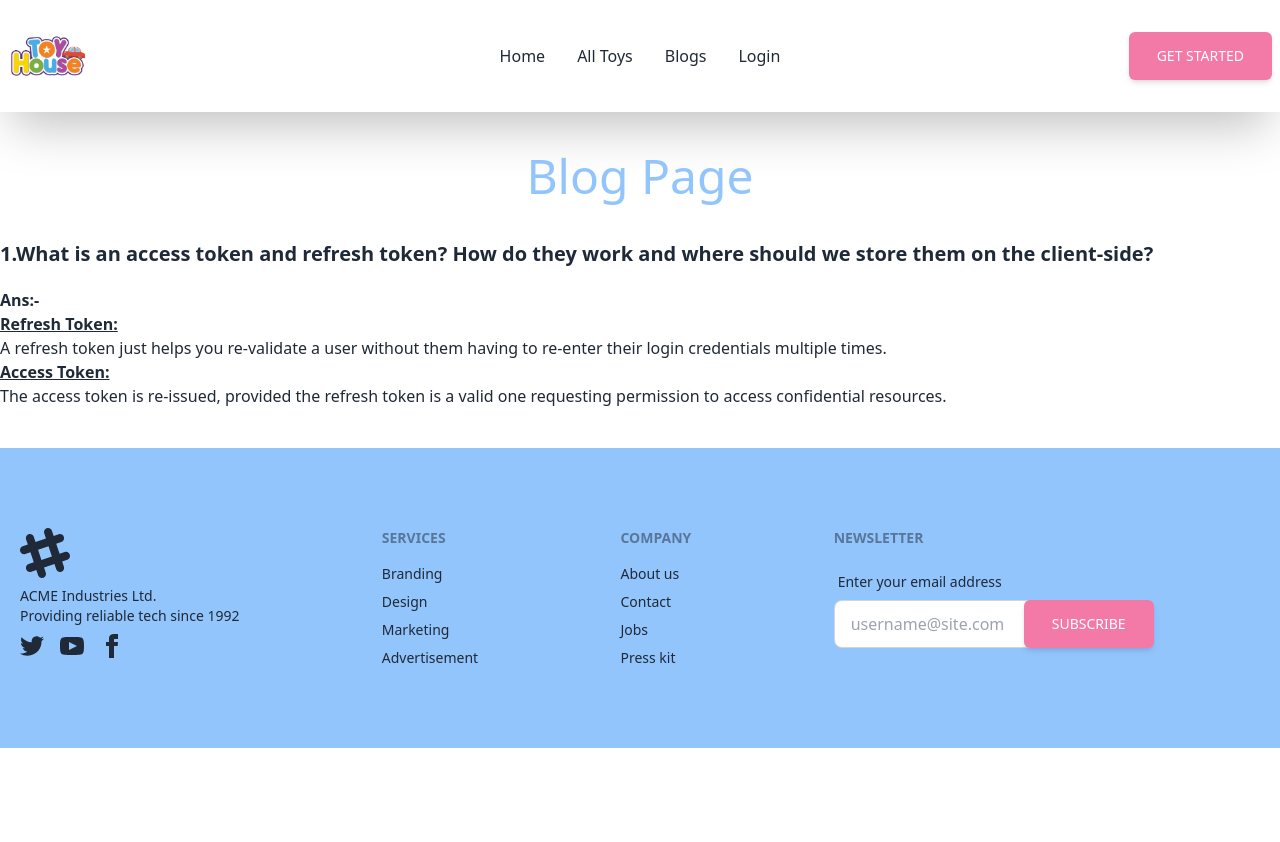
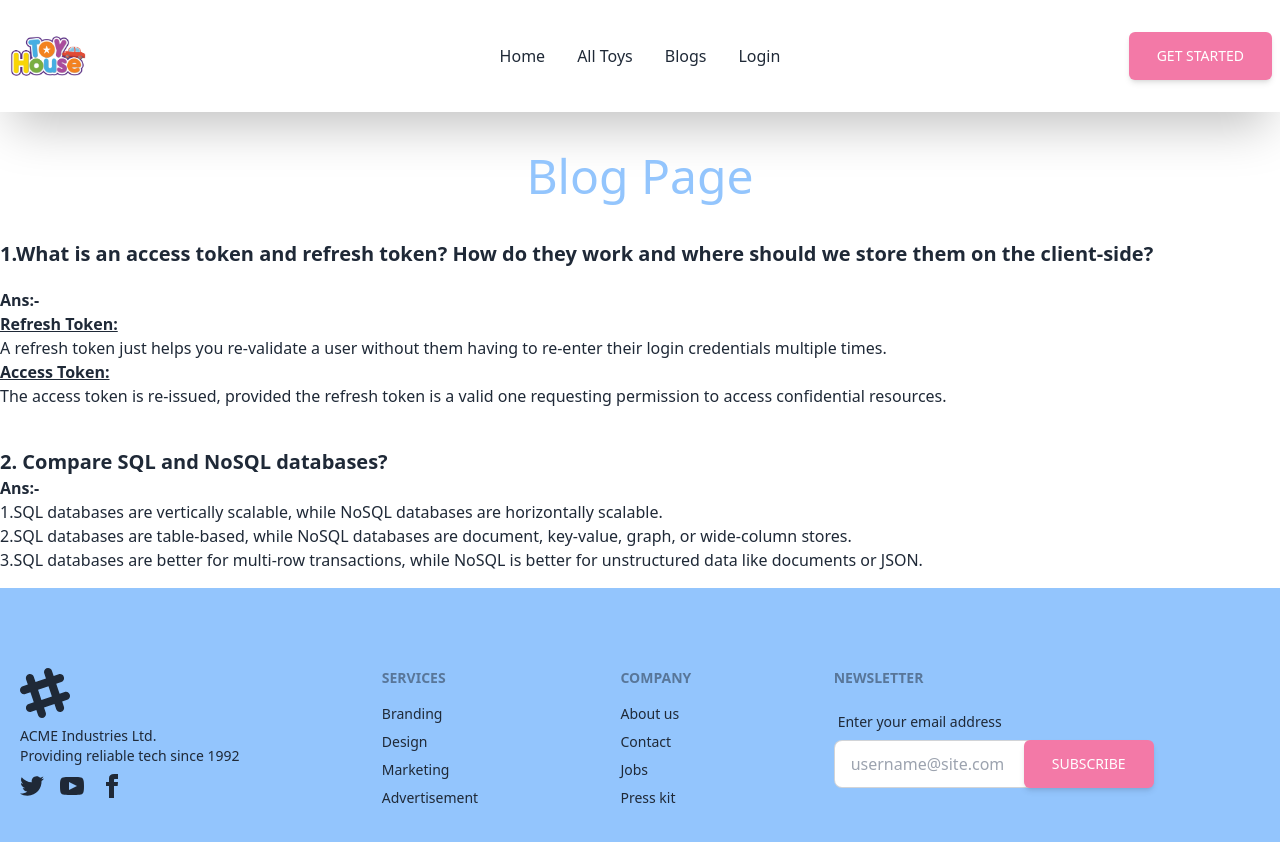
Before and after one commit to arib-web/Kids-Place, a React (Vite) app: page /blog in a window 1280 px wide. Shown: the top 842 px of the page. Before the commit the page ends 800 px from the top, so only its background shows below. Built offline with nearby package versions, Linux system fonts and the light colour scheme; no server answers.

Commit message:
second question added

```diff
--- a/src/Pages/Question/Question.jsx
+++ b/src/Pages/Question/Question.jsx
@@ -7,50 +7,58 @@ const Question = () => {
       <div>
         <div className="mb-10">
           <h4 className="text-xl font-bold">
-            1.What is an access token and refresh token? How do they work and where should we store them on the client-side?
+            1.What is an access token and refresh token? How do they work and
+            where should we store them on the client-side?
           </h4>
           <p className="mt-5">
             <span className="font-bold">Ans:-</span>
-            <span className="font-bold block underline">Refresh Token:</span>
-            A refresh token just helps you re-validate a user without them having to re-enter their login credentials multiple times.
+            <span className="font-bold block underline">Refresh Token:</span>A
+            refresh token just helps you re-validate a user without them having
+            to re-enter their login credentials multiple times.
             <span className="font-bold underline  block">Access Token:</span>
-            The access token is re-issued, provided the refresh token is a valid one requesting permission to access confidential resources.
+            The access token is re-issued, provided the refresh token is a valid
+            one requesting permission to access confidential resources.
           </p>
         </div>
-        {/* <div className="mb-4">
-          <h4>2.How to validate React props using PropTypes?</h4>
+        {/* Question end here  */}
+        <div className="mb-4">
+          <h4 className="text-xl font-bold">2. Compare SQL and NoSQL databases?</h4>
           <p>
-            <span className="fw-bold">Ans:-</span>Props and PropTypes are
-            important mechanisms for passing read-only attributes between React
-            components.We can use React props, short for properties, to send
-            data from one component to another. If a component receives the
-            wrong type of props, it can cause bugs and unexpected errors in your
-            app.
+            <span className="font-bold">Ans:-</span>
+            <span className="block">
+              1.SQL databases are vertically scalable, while NoSQL databases are
+              horizontally scalable.
+            </span>
+            <span className="block">
+              2.SQL databases are table-based, while NoSQL databases are
+              document, key-value, graph, or wide-column stores.
+            </span>
+            <span className="block">
+              3.SQL databases are better for multi-row transactions, while NoSQL
+              is better for unstructured data like documents or JSON.
+            </span>
           </p>
         </div>
-        <div className="mb-4">
-          <h4>3.Tell us the difference between nodejs and express js.?</h4>
+        {/* Question end here  */}
+        {/* <div className="mb-4">
+          <h4 className="text-xl font-bold">2. Compare SQL and NoSQL databases?</h4>
           <p>
-            <span className="fw-bold">Ans:-</span>
-            <span className="fw-bold">NodeJS</span> is the package, which
-            provides the JavaScript run-time environment, whereas{" "}
-            <span className="fw-bold">Express</span> is a framework that sits on
-            top of NodeJS and helps us to handle requests and responses.
-          </p>
-        </div>
-        <div className="mb-4">
-          <h4>
-            3.What is a custom hook, and why will you create a custom hook?
-          </h4>
-          <p>
-            <span className="fw-bold">Ans:-</span>Custom React JS hooks offer
-            reusability as when a custom hook is created, it can be reused
-            easily, which makes the code cleaner and reduces the time to write
-            the code. It also enhances the rendering speed of the code as a
-            custom hook does not need to be rendered again and again while
-            rendering the whole code.
+            <span className="font-bold">Ans:-</span>
+            <span className="block">
+              1.SQL databases are vertically scalable, while NoSQL databases are
+              horizontally scalable.
+            </span>
+            <span className="block">
+              2.SQL databases are table-based, while NoSQL databases are
+              document, key-value, graph, or wide-column stores.
+            </span>
+            <span className="block">
+              3.SQL databases are better for multi-row transactions, while NoSQL
+              is better for unstructured data like documents or JSON.
+            </span>
           </p>
         </div> */}
+        {/* Question end here  */}
       </div>
     </div>
   );
```
